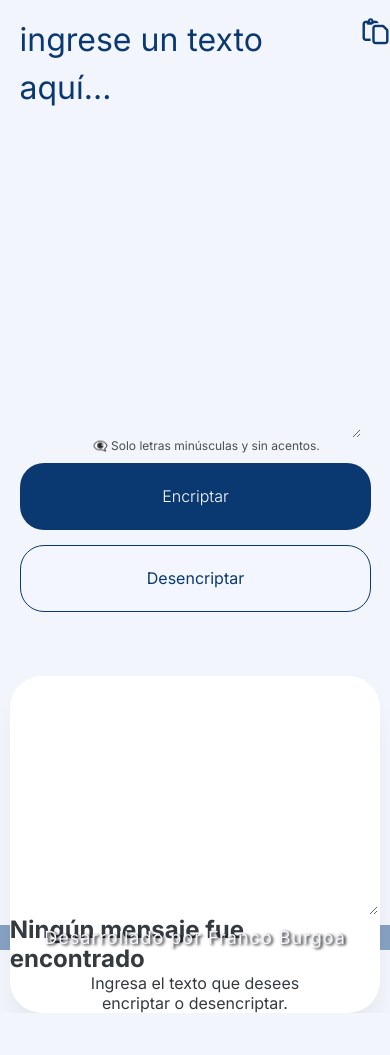
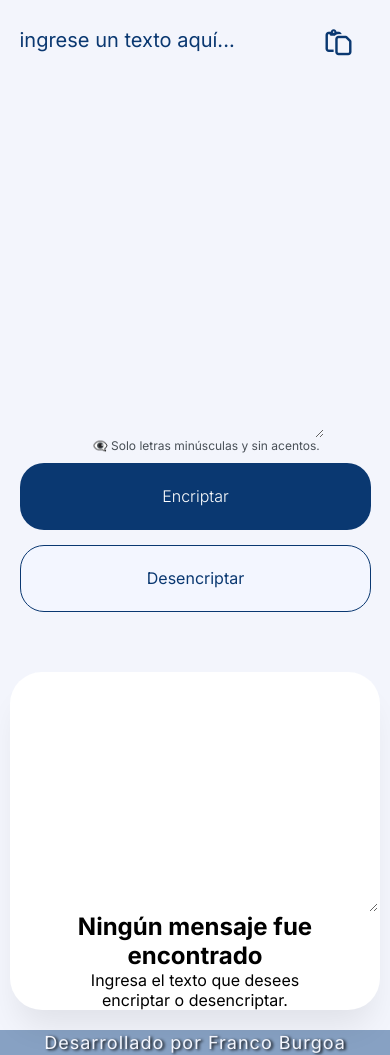
Before and after one commit to FrankFordB/Encriptacion-de-dato-Proyecto, a plain HTML site: page index.html in a window 390 px wide. Shown: the part 112-1167 px from the top of the page. Before the commit the page ends 1125 px from the top, so only its background shows below. Drawn offline with Linux system fonts and the light colour scheme.

Commit message:
casifina4

```diff
--- a/styles.css
+++ b/styles.css
@@ -399,10 +399,11 @@ background-color: #ccd5e275;
         background-color: #ffffff;
         box-shadow: 0px 24px 32px -8px #00000014;
         color: #0A3871;
-        margin-bottom: 20px;
+        margin: auto;
+
         }
 
-    .ventana_textarea {
+        .ventana_textarea {
         margin-top: 5%;
         width: 85%;
         }
@@ -429,7 +430,8 @@ background-color: #ccd5e275;
         background-color: #0c418177;
         padding: 0.50%;
         width: 100%;
-        margin-top: 3%;
+        margin-top: 5%;
+
 
     }
 
@@ -447,7 +449,8 @@ background-color: #ccd5e275;
     }
 
     .ventana_textarea {
-        width: 95%;
+        width: 85%;
+        font-size: 20px;
         }
     .ventana_botones {
     width: auto;
@@ -455,9 +458,29 @@ background-color: #ccd5e275;
     .ventana_botones1 {
         width: auto;
         }
+.botonpegar {
+    margin-right: 10%;
+    margin-top: 8%;
+}
 .ventana_subventana_copiar{
     width: 290px ;
     margin-left: 1%;
     margin-right: 1%;
 }
+.ventana_subventana_textarea2{
+
+}
+
+.ventana_subventana h3{
+    text-align: center;
+    color: #000000;
+
+}
+.ventana_subventana p{
+    text-align: center;
+    color: #000000;
+}
+.footer {
+    margin-top: 30%;
+}
     }
```
